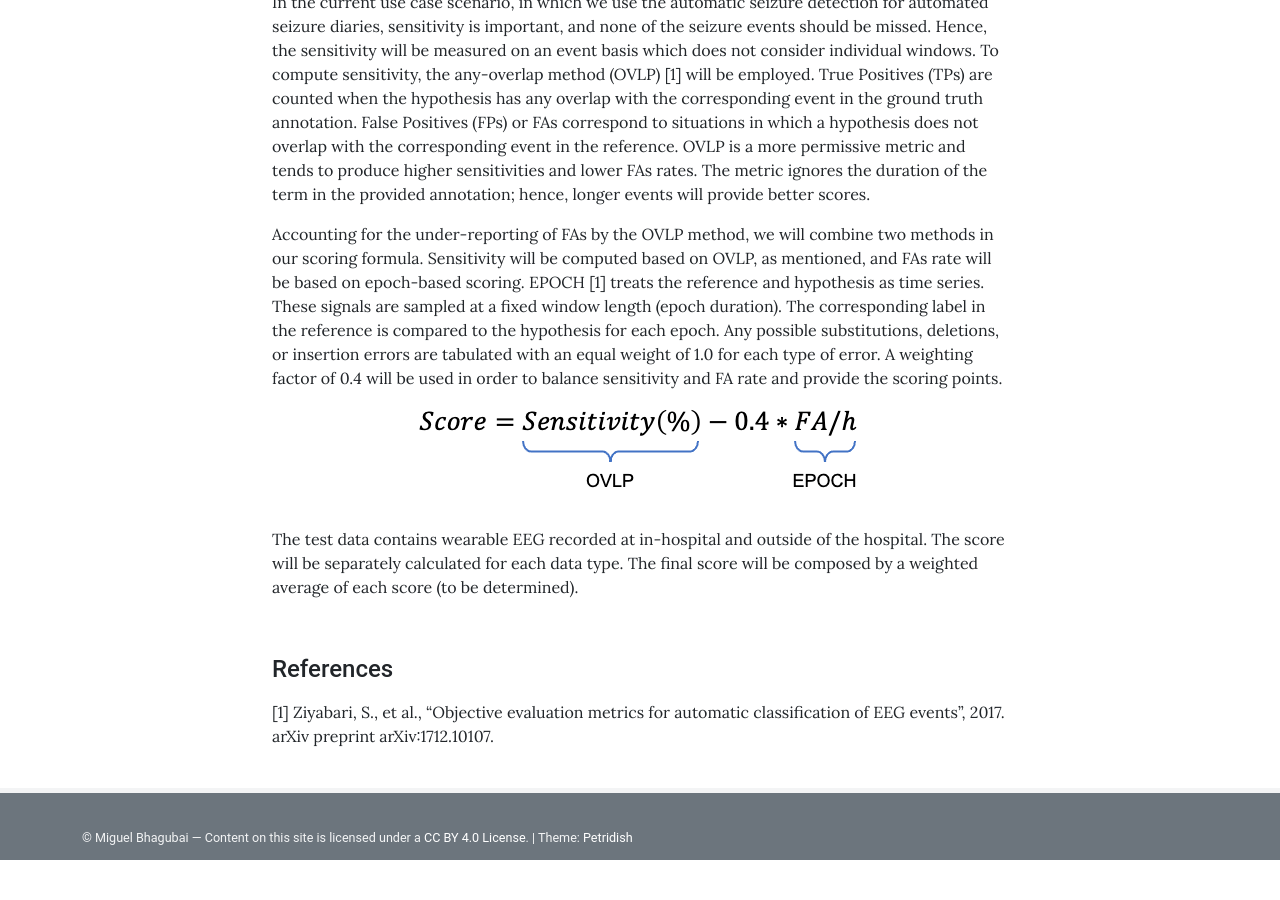
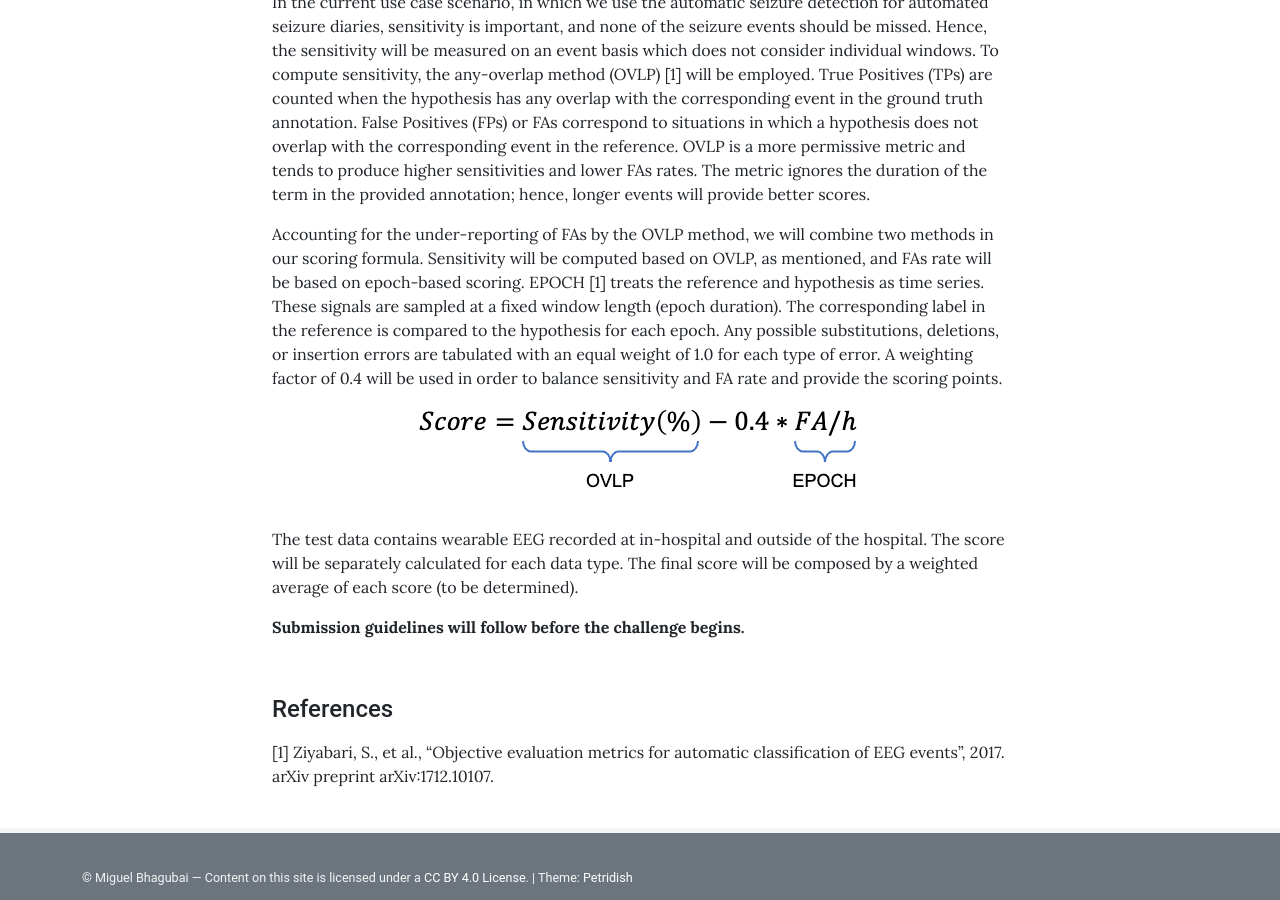
Before and after one commit to nestconf25/nestconf25.github.io, a Jekyll site: the page built from pages/regulations.md, in a window 1280 px wide and 900 px high, scrolled down 977 px. Built offline with Jekyll 4.4.1, drawn with Linux system fonts in a browser that asks for light colours; before the commit the page ends 1837 px from its top, so only the background shows below that.

Commit message:
updated regulations

```diff
--- a/pages/regulations.md
+++ b/pages/regulations.md
@@ -32,6 +32,9 @@ Accounting for the under-reporting of FAs by the OVLP method, we will combine tw
 \
 The test data contains wearable EEG recorded at in-hospital and outside of the hospital. The score will be separately calculated for each data type. The final score will be composed by a weighted average of each score (to be determined).
 
+
+**Submission guidelines will follow before the challenge begins.**
+
 &nbsp;
 
 #### References
```
